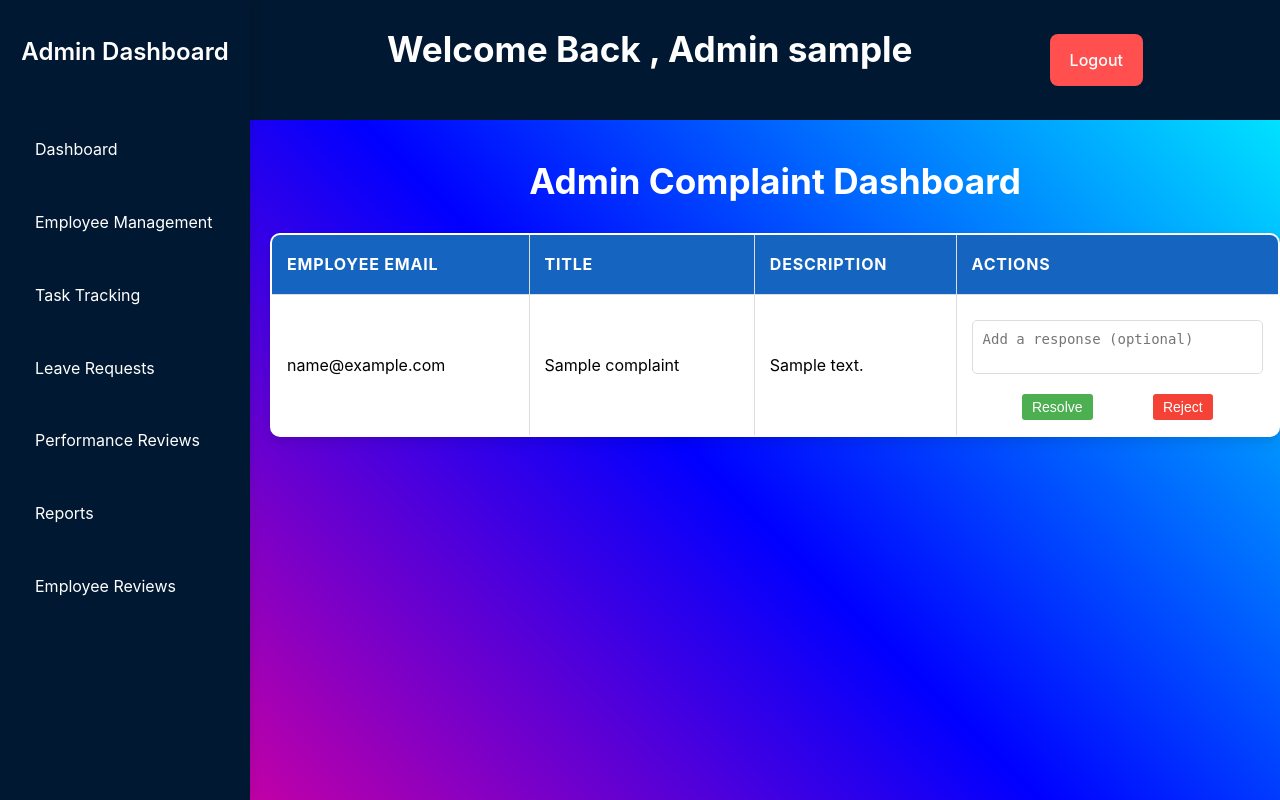
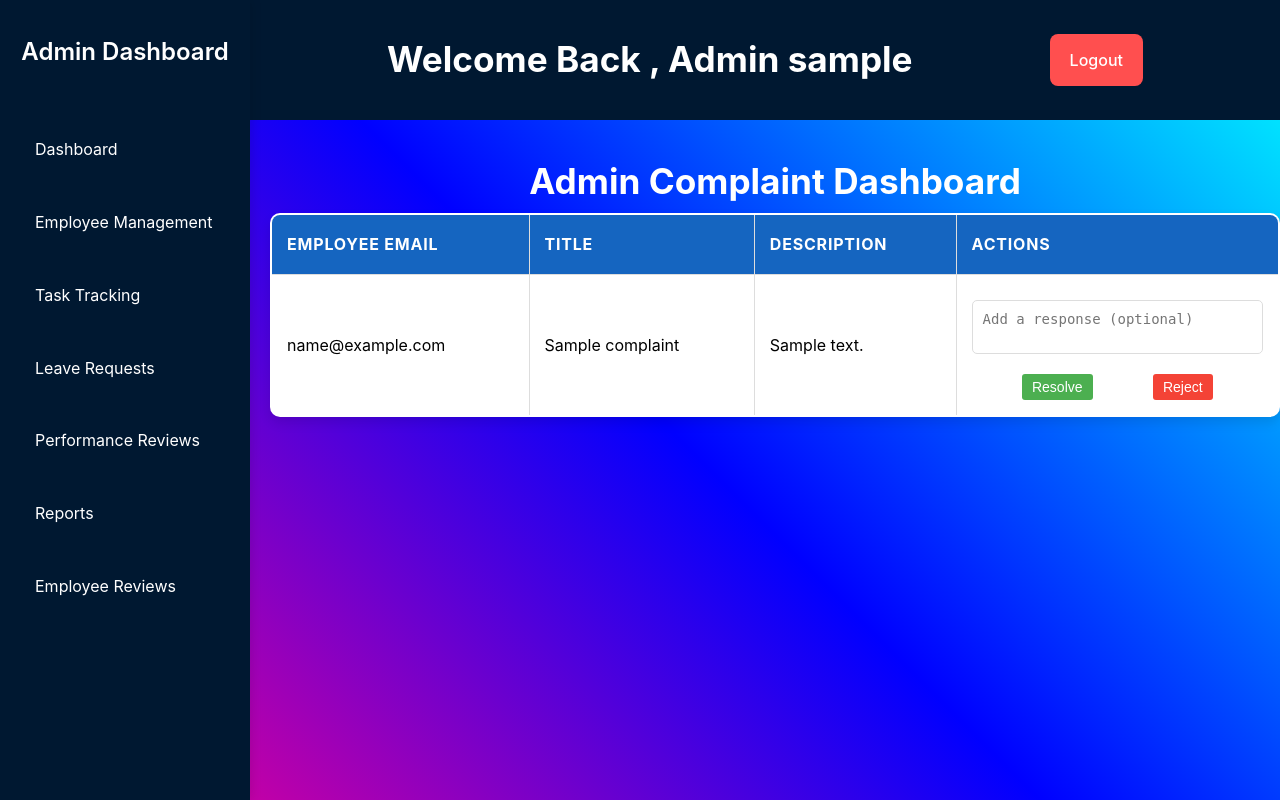
Before and after one commit to mohityadav52708/Employee_Management_System, a Flask app: page /admin-complaints in a window 1280 px wide. Run offline with Flask 3, Linux system fonts and the light colour scheme; the visitor is signed in with stand-in values (Sample User, id 1); a database or web service that is not in the repository returns one stand-in record (values such as "Sample title").

Commit message:
new commit

```diff
--- a/static/admin_complaints.css
+++ b/static/admin_complaints.css
@@ -10,7 +10,7 @@
     text-align: center;
     color: #ffffff;
     font-size: 2.2rem;
-    margin-bottom: 20px;
+    margin-bottom: 0px;
 }
 
 /* Table */
--- a/static/admin_home.css
+++ b/static/admin_home.css
@@ -209,6 +209,9 @@
     text-decoration: none;
     font-size: 16px;
     transition: background-color 0.3s;
+    display: flex;
+    justify-content: center;
+    align-items: center;
 }
 
 .logout-btn:hover {
```
